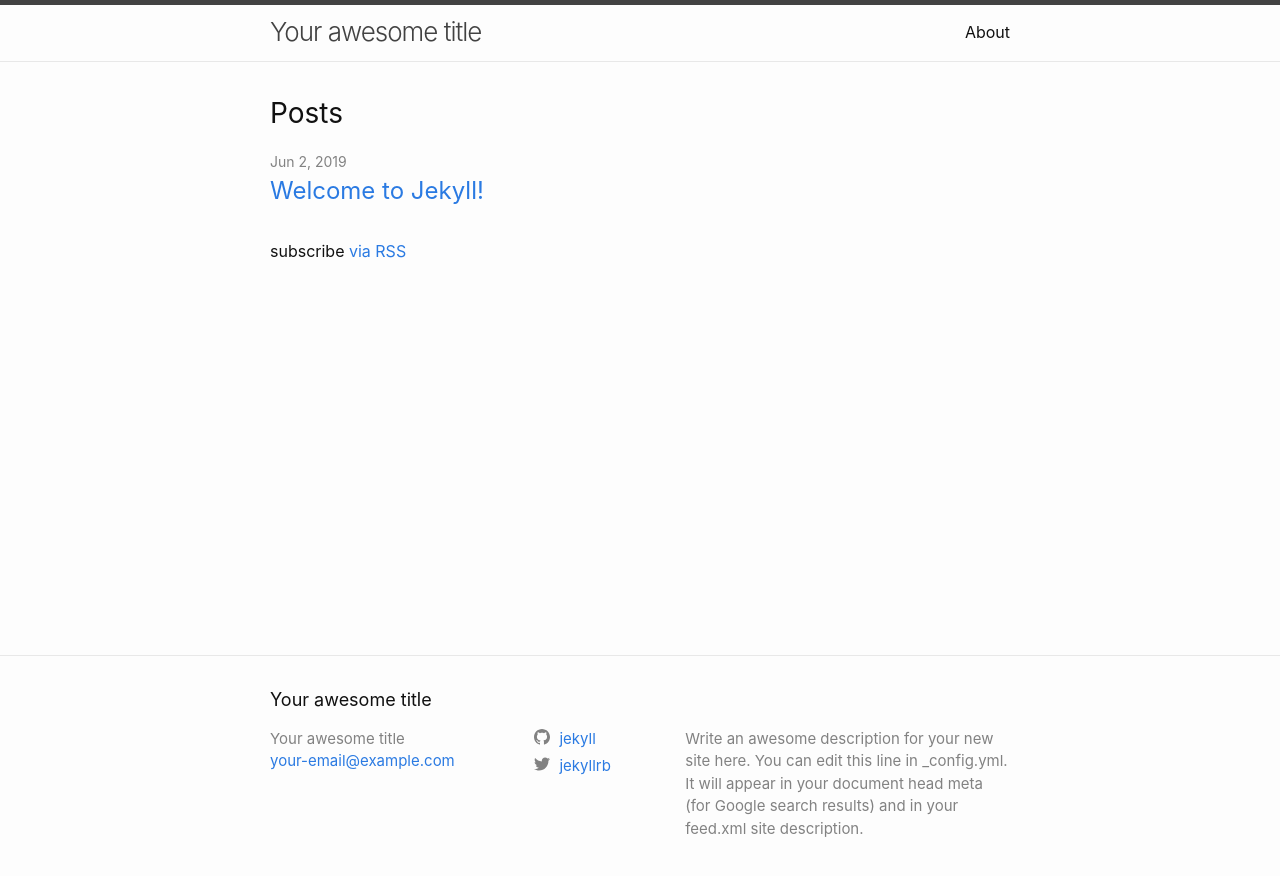
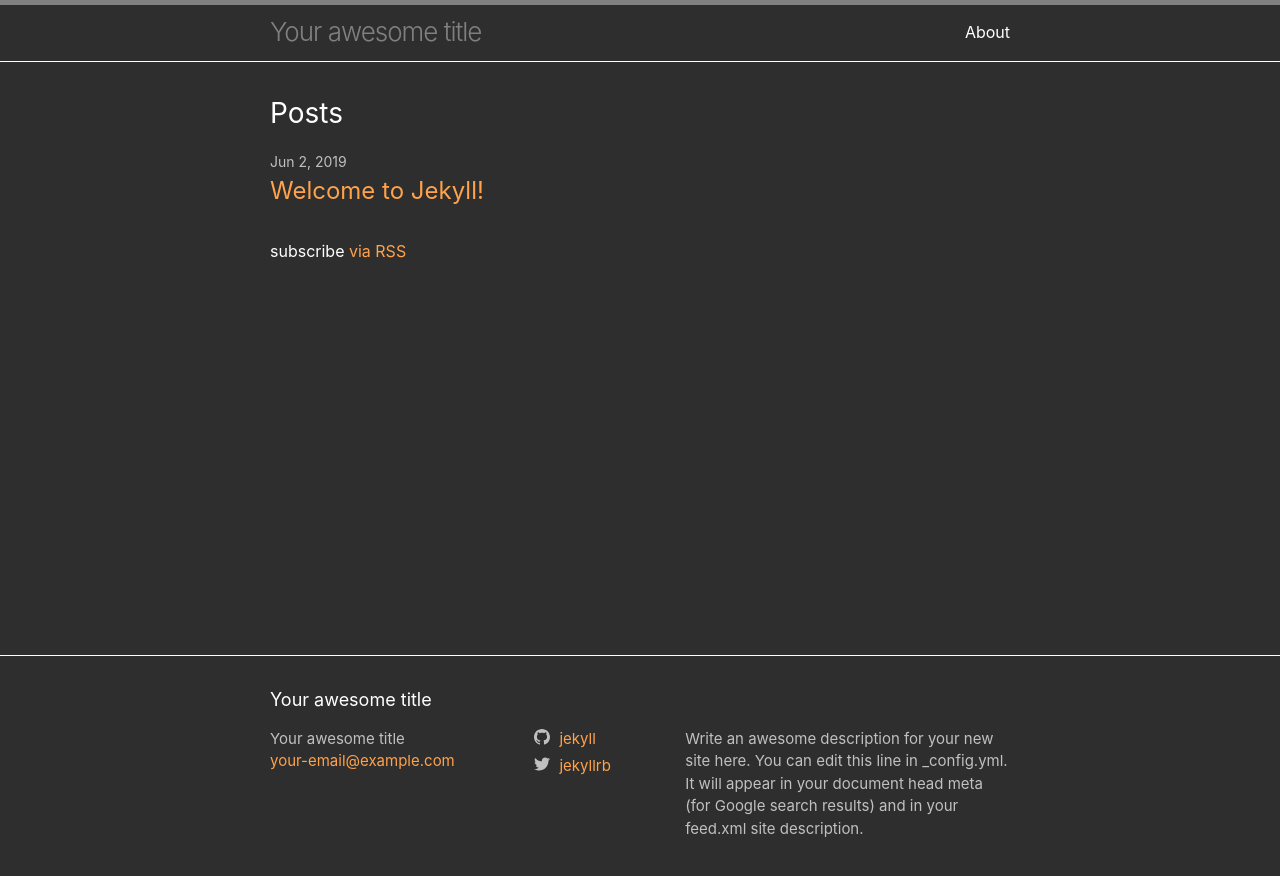
Before and after one commit to DarkBaptism/darkbaptism.github.io, a Jekyll site: the page built from index.md, in a window 1280 px wide. Shown: the top 876 px of the page. Built offline with Jekyll 4.4.1, drawn with Linux system fonts in a browser that asks for light colours.

Commit message:
Theme setup.

```diff
--- a/_sass/minima.scss
+++ b/_sass/minima.scss
@@ -10,11 +10,11 @@ $base-line-height: 1.5 !default;
 
 $spacing-unit:     30px !default;
 
-$text-color:       #111 !default;
-$background-color: #fdfdfd !default;
-$brand-color:      #2a7ae2 !default;
+$text-color:       rgb(255, 255, 255) !default;
+$background-color: #2e2e2e !default;
+$brand-color:      #ffa24a !default;
 
-$grey-color:       #828282 !default;
+$grey-color:       #c0c0c0 !default;
 $grey-color-light: lighten($grey-color, 40%) !default;
 $grey-color-dark:  darken($grey-color, 25%) !default;
 
```
